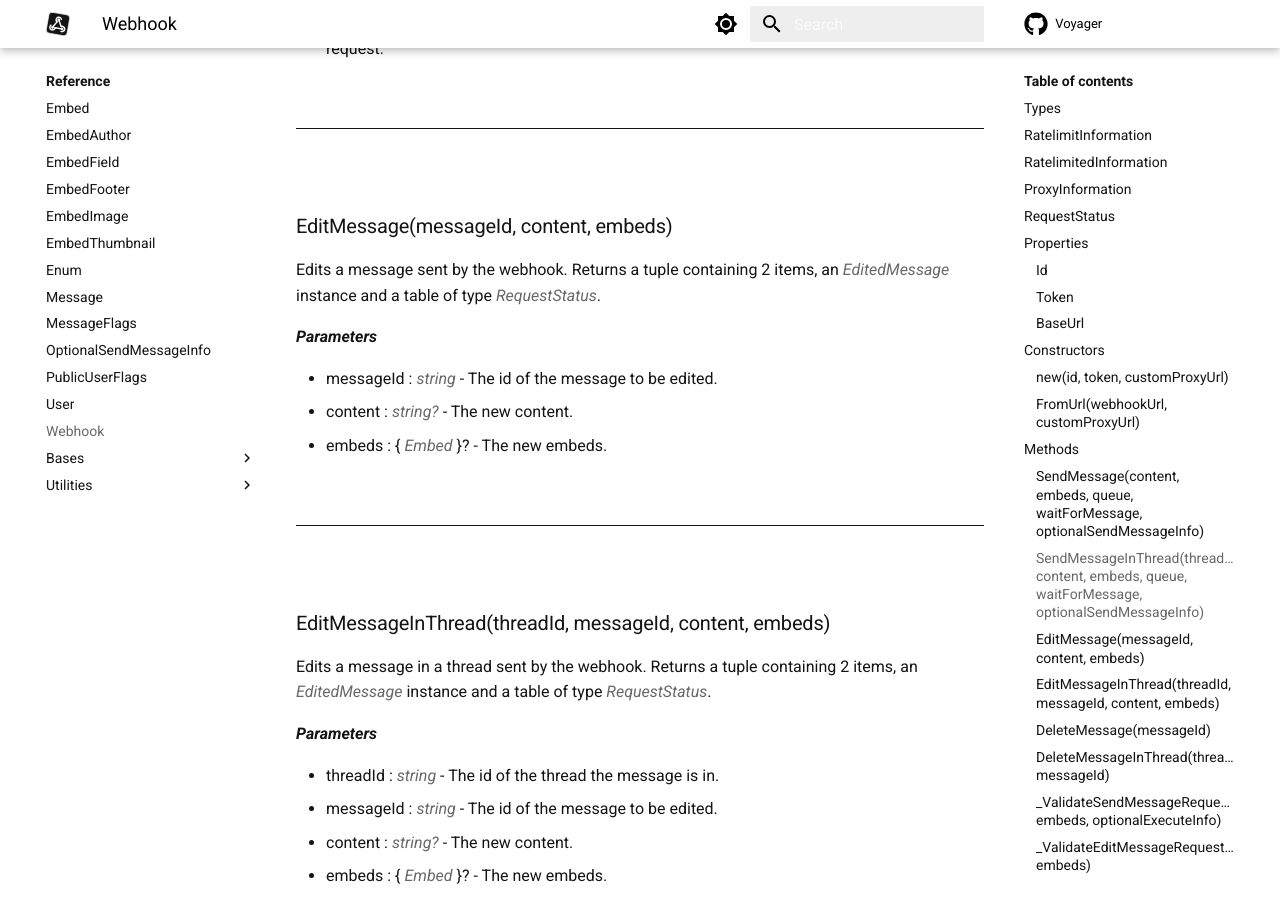
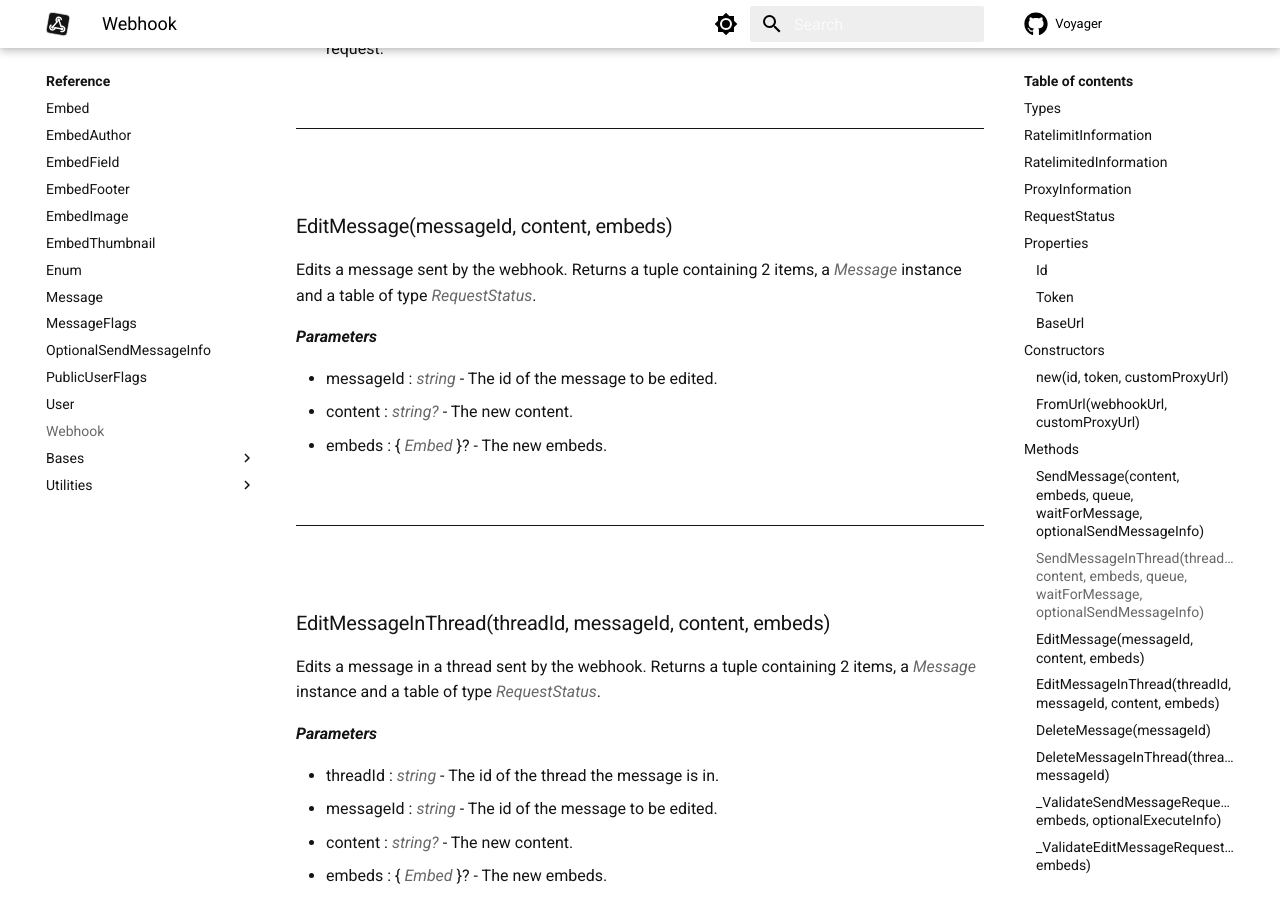
Before and after one commit to Jodenee/Voyager, an MkDocs documentation site: the page built from docs/Reference/Webhook.md, in a window 1280 px wide and 900 px high, scrolled down 6238 px. Built offline with MkDocs 1.6.1 and Material for MkDocs 9.7.7, drawn with Linux system fonts in a browser that asks for light colours; comment, search, counter and statistics services are not loaded; the version menu is left out.

Commit message:
Update docs
Fixed some broken links and removed some friendly reminders that I left for myself

```diff
--- a/docs/Reference/Webhook.md
+++ b/docs/Reference/Webhook.md
@@ -226,7 +226,7 @@ Sends a message to a thread in the webhook's channel. Returns a tuple containing
 <br />
 
 ### EditMessage(messageId, content, embeds)
-Edits a message sent by the webhook. Returns a tuple containing 2 items, an [*EditedMessage*](EditedMessage.md) instance and a table of type [*RequestStatus*](#requeststatus).
+Edits a message sent by the webhook. Returns a tuple containing 2 items, a [*Message*](Message.md) instance and a table of type [*RequestStatus*](#requeststatus).
 
 ***Parameters***
 
@@ -241,7 +241,7 @@ Edits a message sent by the webhook. Returns a tuple containing 2 items, an [*Ed
 <br />
 
 ### EditMessageInThread(threadId, messageId, content, embeds)
-Edits a message in a thread sent by the webhook. Returns a tuple containing 2 items, an [*EditedMessage*](EditedMessage.md) instance and a table of type [*RequestStatus*](#requeststatus).
+Edits a message in a thread sent by the webhook. Returns a tuple containing 2 items, a [*Message*](Message.md) instance and a table of type [*RequestStatus*](#requeststatus).
 
 ***Parameters***
 
--- a/docs/assets/stylesheets/theme.css
+++ b/docs/assets/stylesheets/theme.css
@@ -73,7 +73,7 @@
     /* Footer */
     .md-footer-meta { background-color: #ffffff; } /* Changes the footer background color */
 
-    /* Versioning list styles NOT DONE PLEASE DONT PUSH THESE YET */
+    /* Versioning list styles */
     .md-version__list {
         background-color: #ffffff;
         color: #000000;
@@ -136,7 +136,7 @@
         color: #ffffff;
     }
 
-    /* nav title overrides Not Done */
+    /* nav title overrides */
     .md-nav--primary .md-nav__title {
         color: #ffffff;
         background-color: #0c0c0c;
```
Also changed, not shown: docs/Reference/Embed.md (+1 -1 lines), docs/Reference/Message.md (+1 -1 lines).
